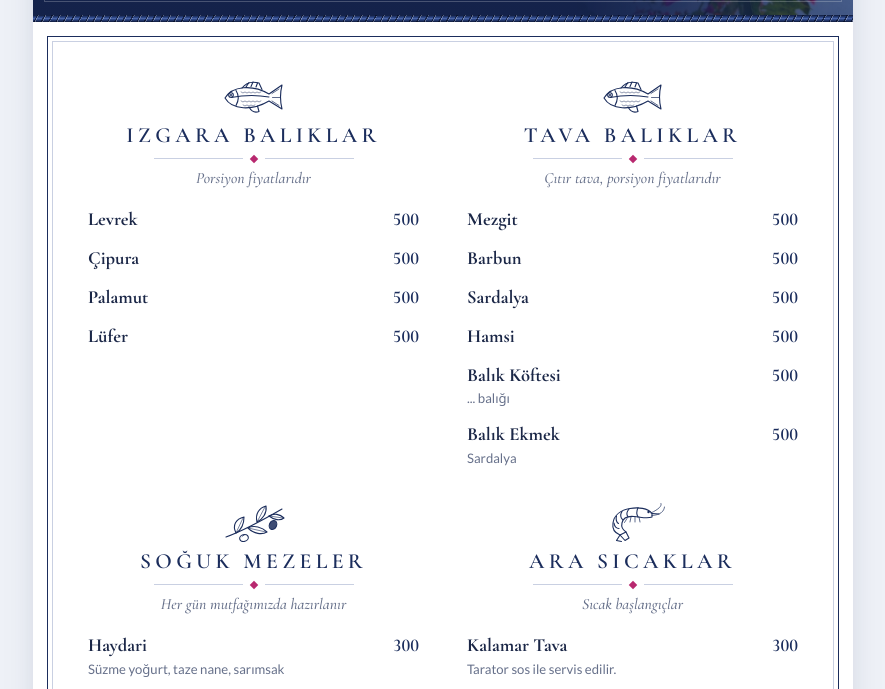
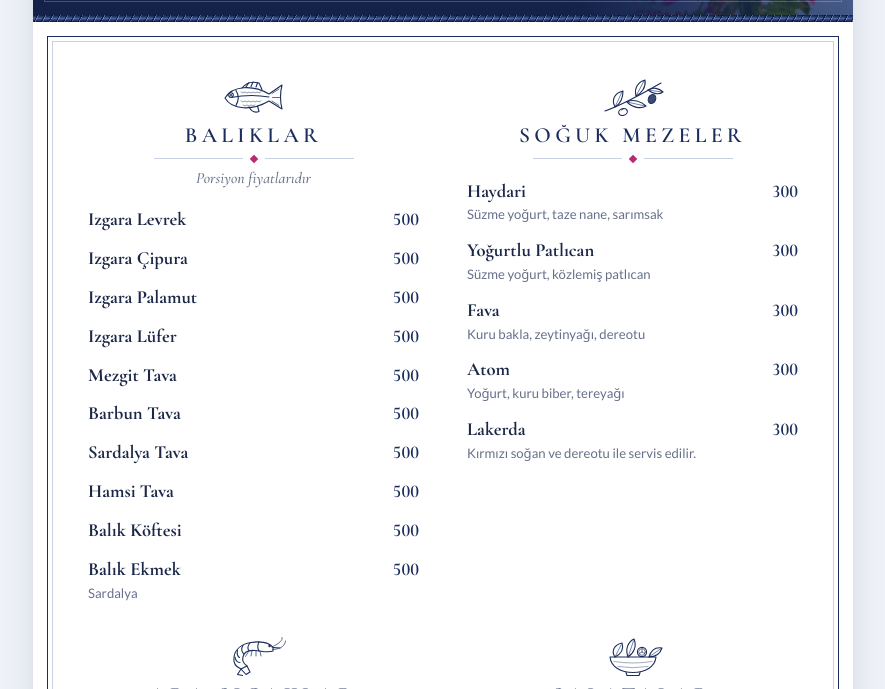
Before and after one commit to aleynaozbalik/qr-menu, a plain HTML site: page index.html in a window 1280 px wide. Shown: the part 305-994 px from the top of the page, without its empty margins (197-1082 px from the left). Drawn offline with nearby package versions, Linux system fonts and the light colour scheme.

Commit message:
Add files via upload

```diff
--- a/index.html
+++ b/index.html
@@ -180,7 +180,7 @@
       <svg class="helm" aria-hidden="true"><use href="#helm"/></svg>
       <div class="eyebrow">Balık · Meze </div>
       <h1>..... Balıkçısı</h1>
-      <p class="tagline">Taze balık, ev yapımı mezeler-farklı bir slogan yazabiliriz</p>
+      <p class="tagline">Taze balık, ev yapımı mezeler</p>
       <div class="meta">
         <span>Her gün <b>12:00 – 21:00</b></span>
         <span>Rezervasyon <b>0 (236) 31 00</b></span>
--- a/js/menu-data.js
+++ b/js/menu-data.js
@@ -6,39 +6,31 @@
      altBaslik : Başlığın altındaki italik kısa not
      figur     : Çizim (fig-fish, fig-olive, fig-shrimp, fig-lemon, fig-shell, fig-raki,
                  fig-salad, fig-dessert)
-     urunler   : [ "Ürün adı", "Açıklama (boş bırakılabilir)", fiyat ]
+     urunler   : [ "Ürün adı", "Açıklama", fiyat ]  ya da açıklamasız  [ "Ürün adı", fiyat ]
 
    Fiyatlar TL cinsinden sayı olarak yazılır (1150 → "1.150" görünür).
    ========================================================= */
 
 const MENU = [
   {
-    baslik: "Izgara Balıklar",
+    baslik: "Balıklar",
     altBaslik: "Porsiyon fiyatlarıdır",
     figur: "fig-fish",
     urunler: [
-      ["Levrek", 500],
-      ["Çipura", 500],
-      ["Palamut",  500],
-      ["Lüfer",  500],
-    ],
-  },
-  {
-    baslik: "Tava Balıklar",
-    altBaslik: "Çıtır tava, porsiyon fiyatlarıdır",
-    figur: "fig-fish",
-    urunler: [
-      ["Mezgit", 500],
-      ["Barbun", 500],
-      ["Sardalya", 500],
-      ["Hamsi", 500],
-      ["Balık Köftesi", "... balığı", 500],
+      ["Izgara Levrek", 500],
+      ["Izgara Çipura", 500],
+      ["Izgara Palamut", 500],
+      ["Izgara Lüfer", 500],
+      ["Mezgit Tava", 500],
+      ["Barbun Tava", 500],
+      ["Sardalya Tava", 500],
+      ["Hamsi Tava", 500],
+      ["Balık Köftesi", 500],
       ["Balık Ekmek", "Sardalya", 500],
     ],
   },
   {
     baslik: "Soğuk Mezeler",
-    altBaslik: "Her gün mutfağımızda hazırlanır",
     figur: "fig-olive",
     urunler: [
       ["Haydari", "Süzme yoğurt, taze nane, sarımsak", 300],
@@ -50,7 +42,6 @@ const MENU = [
   },
   {
     baslik: "Ara Sıcaklar",
-    altBaslik: "Sıcak başlangıçlar",
     figur: "fig-shrimp",
     urunler: [
       ["Kalamar Tava", "Tarator sos ile servis edilir.", 300],
@@ -60,7 +51,6 @@ const MENU = [
   },
   {
     baslik: "Salatalar",
-    altBaslik: "Taze ve mevsiminde",
     figur: "fig-salad",
     urunler: [
       ["Mevsim Salata", "Kıvırcık marul, roka, domates, salatalık, biber", 300],
@@ -69,7 +59,6 @@ const MENU = [
   },
   {
     baslik: "Tatlılar",
-    altBaslik: "Tatlı bir kapanış",
     figur: "fig-dessert",
     urunler: [
       ["Kabak Tatlısı", "Tahin ve ceviz ile", 200],
@@ -78,7 +67,6 @@ const MENU = [
   },
   {
     baslik: "İçecekler",
-    altBaslik: "Soğuk ve serinletici",
     figur: "fig-raki",
     urunler: [
       ["Şalgam", "", 90],
@@ -93,9 +81,9 @@ const MENU = [
 
 /* Baskıda (A4) kategorilerin sayfalara ve sütunlara dağılımı.
    Sayılar yukarıdaki MENU listesindeki sıradır (0'dan başlar).
-   Örnek: [[0, 3], [1]] → sol sütun: Izgara Balıklar + Ara Sıcaklar,
-                          sağ sütun: Tava Balıklar */
+   Örnek: [[0], [1, 2]] → sol sütun: Balıklar,
+                          sağ sütun: Soğuk Mezeler + Ara Sıcaklar */
 const BASKI_SAYFALARI = {
-  sayfa1: [[0, 3], [1]],
-  sayfa2: [[2, 4], [5, 6]],
+  sayfa1: [[0], [1, 2]],
+  sayfa2: [[3, 4], [5]],
 };
--- a/js/menu.js
+++ b/js/menu.js
@@ -25,7 +25,7 @@ function kategoriHTML(k) {
         <svg class="fig" aria-hidden="true"><use href="#${k.figur}"/></svg>
         <h2>${k.baslik}</h2>
         <div class="orn" aria-hidden="true"><span></span><i></i><span></span></div>
-        <p>${k.altBaslik}</p>
+        ${k.altBaslik ? `<p>${k.altBaslik}</p>` : ""}
       </div>
       <ul class="items">${urunler}</ul>
     </section>`;
```
Also changed, not shown: 1 other file.
